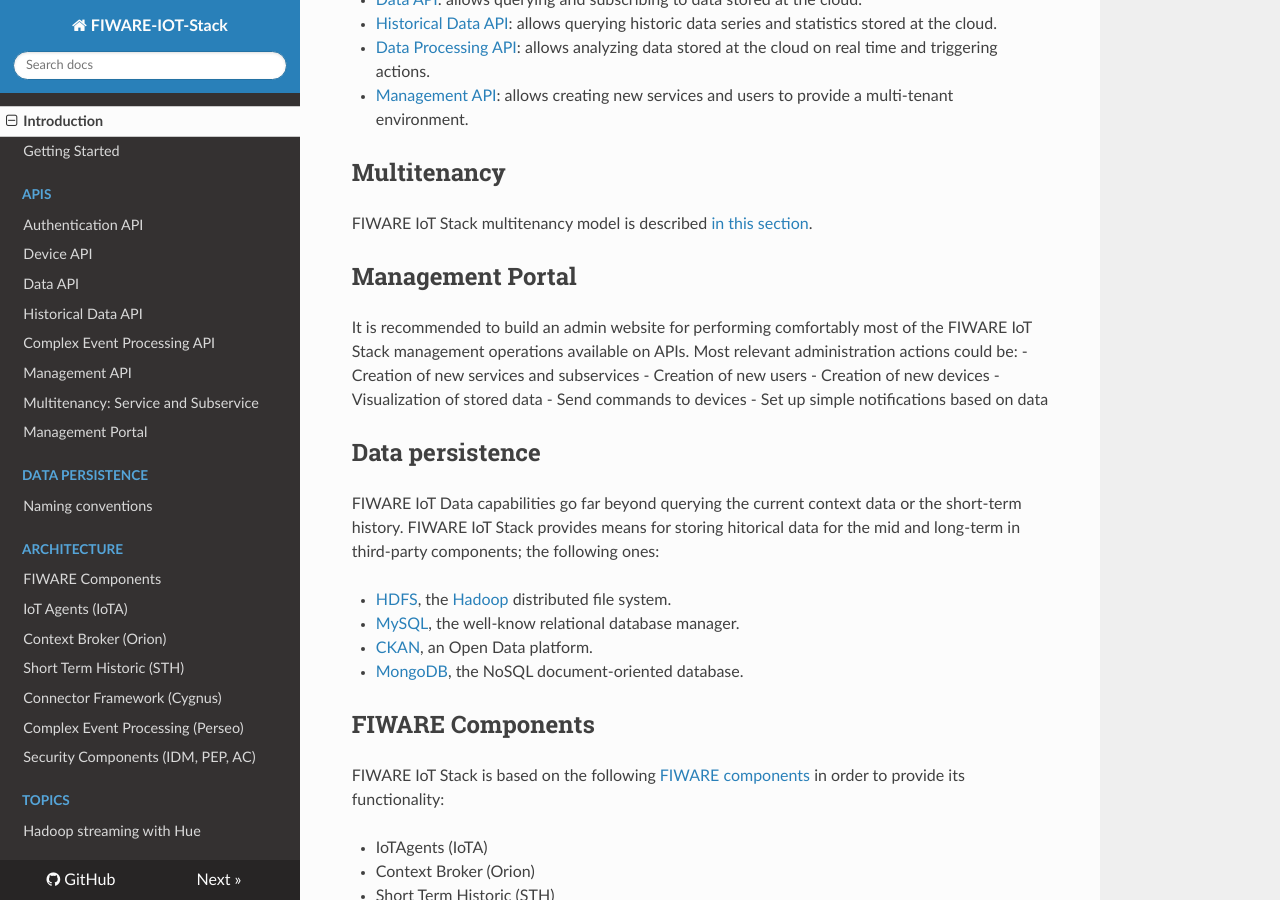
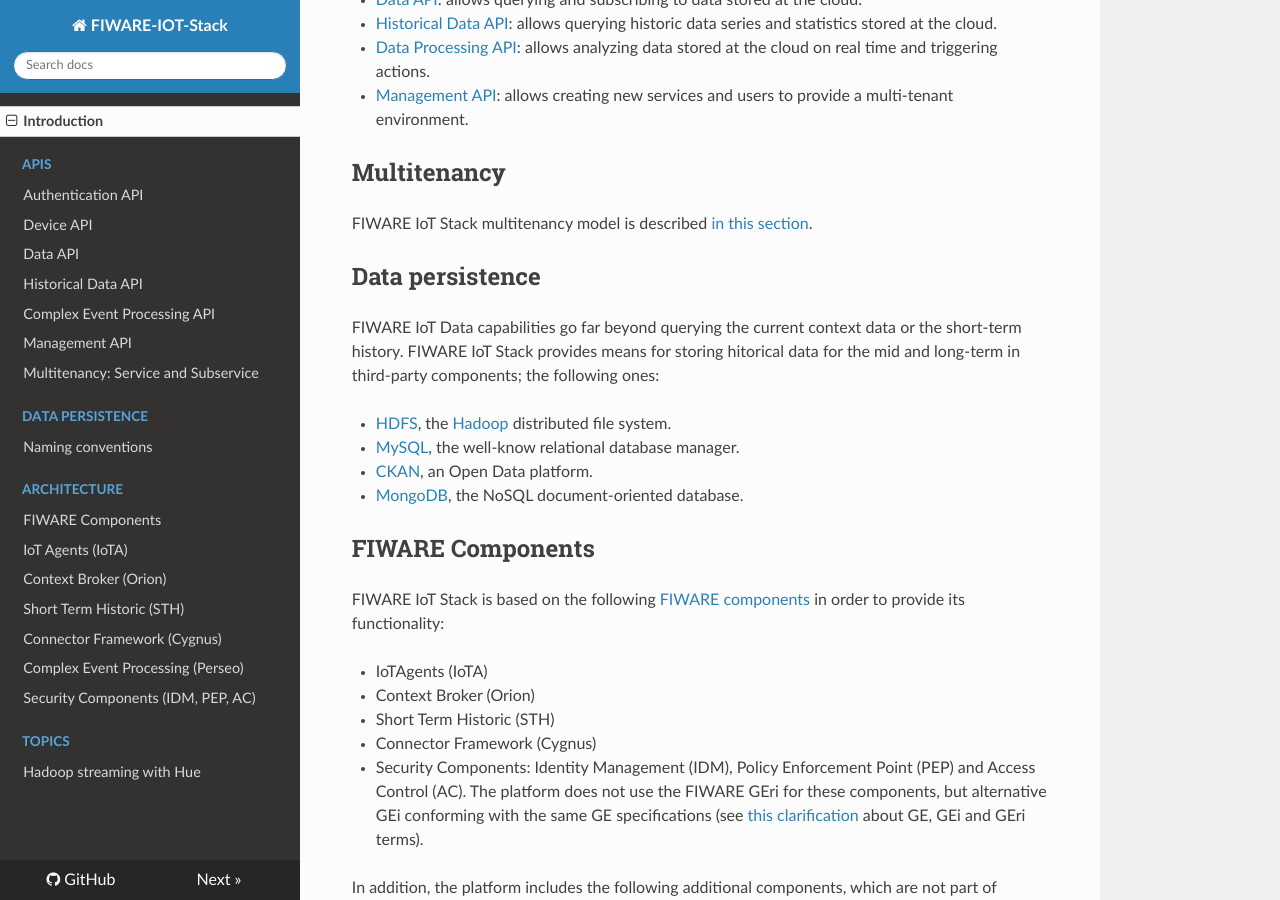
Before and after one commit to telefonicaid/thinking-cities, an MkDocs documentation site: the page built from docs/index.md, in a window 1280 px wide and 900 px high, scrolled down 599 px. Built offline with MkDocs 1.6.1, drawn with Linux system fonts in a browser that asks for light colours; nearby versions of some CDN libraries; old or Windows-style settings are respelled for this version of MkDocs.

Commit message:
Removed references to portal

```diff
--- a/docs/index.md
+++ b/docs/index.md
@@ -26,16 +26,6 @@
 
 FIWARE IoT Stack multitenancy model is described [in this section](multitenancy.md).
 
-## Management Portal
-
-It is recommended to build an admin website for performing comfortably most of the FIWARE IoT Stack management operations available on APIs. Most relevant administration actions could be:
-- Creation of new services and subservices
-- Creation of new users
-- Creation of new devices
-- Visualization of stored data
-- Send commands to devices
-- Set up simple notifications based on data
-
 ## Data persistence
 
 FIWARE IoT Data capabilities go far beyond querying the current context data or the short-term history. FIWARE IoT Stack provides means for storing hitorical data for the mid and long-term in third-party components; the following ones:
--- a/mkdocs.yml
+++ b/mkdocs.yml
@@ -9,7 +9,6 @@
 theme: readthedocs
 pages:
   - 'Introduction': 'index.md'
-  - 'Getting Started': 'quickguide.md'
   - 'APIs':
     - 'Authentication API': 'authentication_api.md'
     - 'Device API': 'device_api.md'
@@ -18,7 +17,6 @@
     - 'Complex Event Processing API': 'cep_api.md'
     - 'Management API': 'management_api.md'
   - 'Multitenancy: Service and Subservice': 'multitenancy.md'
-  - 'Management Portal': 'portal.md'
   - 'Data persistence':
     - 'Naming conventions': 'naming_conventions.md'
   - 'Architecture':
```
Also changed, not shown: docs/quickguide.md (+22 -65 lines).
